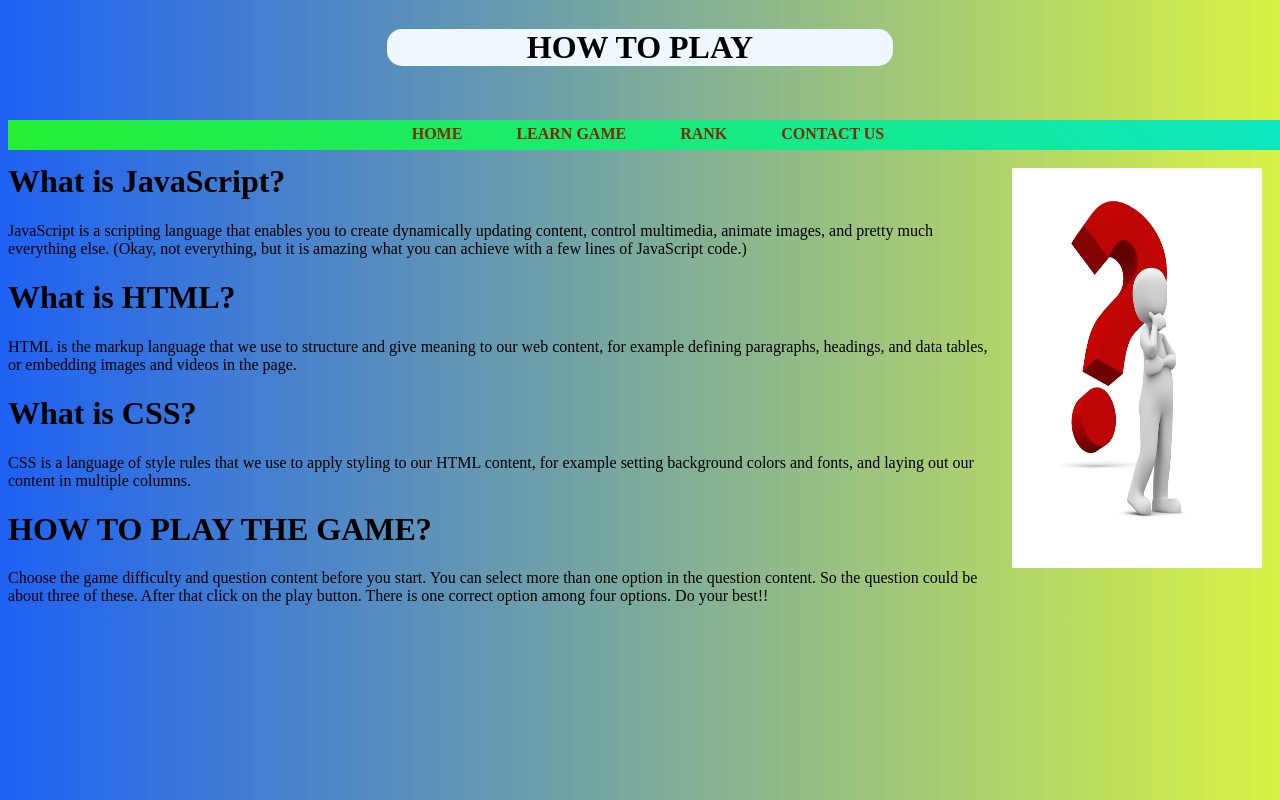
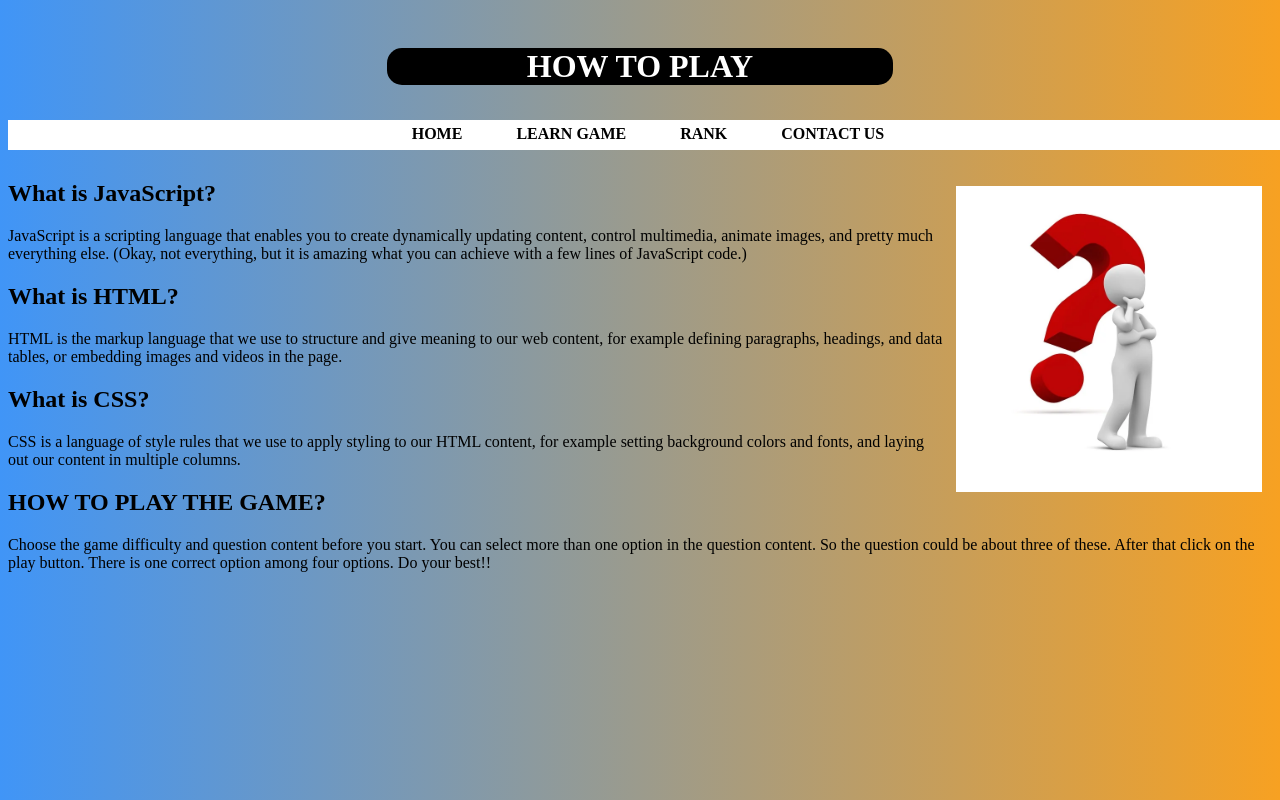
Before and after one commit to rogrammer/Game, a plain HTML site: page learn.html in a window 1280 px wide. Drawn offline with Linux system fonts and the light colour scheme.

Commit message:
changing some visual things

```diff
--- a/index.css
+++ b/index.css
@@ -1,5 +1,5 @@
 body {
-  background: linear-gradient(80deg, #4b90ea, #ef1a5e);
+  background: linear-gradient(45deg, #00bfff, #ff7f00, #ffd700);
 }
 
 /* Style for logos */
@@ -10,6 +10,14 @@ body {
   margin: 35px;
 }
 
+/* Styling for selected image */
+.language-logo.selected {
+  border: 2px solid #ffffff; /* Change border color */
+  border-radius: 10px; /* Add border radius for rounded corners */
+  box-shadow: 0 0 10px rgba(0, 0, 0, 0.5); /* Add shadow effect */
+}
+
+
 /* Style for header of page start */
 #header-container {
   display: flex;
@@ -17,8 +25,8 @@ body {
 }
 
 #header {
-  background-color: aliceblue;
-  color: black;
+  background-color: rgb(0, 0, 0);
+  color: rgb(255, 255, 255);
   text-align: center;
   width: 40%;
   border-radius: 15px;
--- a/learn.css
+++ b/learn.css
@@ -1,5 +1,5 @@
 body {
-  background: linear-gradient(90deg, #1e61f3, #d9f346);
+  background: linear-gradient(90deg, #4095f7, #f7a122);
 }
 /* Style for header start */
 #header-container {
@@ -8,18 +8,20 @@ body {
 }
 
 #header {
-  background-color: aliceblue;
-  color: black;
+  background-color: rgb(0, 0, 0);
+  color: rgb(255, 255, 255);
   text-align: center;
   width: 40%;
   border-radius: 15px;
+  margin-top: 40px;
 }
 /* Style for header end */
 
 /* Style for image */
 img {
-  height: 400px;
-  width: 250px;
+  height: 300px;
+  width: auto;
   float: right;
-  margin: 10px 10px 10px 10px;
+  margin: 10px;
+  border: 3px solid #fff;
 }
--- a/learn.html
+++ b/learn.html
@@ -24,19 +24,19 @@
   <!-- Game informations and instructions -->
   <p>
     <img src="question.webp" alt="image">
-  <h1>What is JavaScript?</h1>
+  <h2>What is JavaScript?</h2>
   JavaScript is a scripting language that enables you to create dynamically updating content, control multimedia,
   animate images, and pretty much everything else. (Okay, not everything, but it is amazing what you can achieve with a
   few lines of JavaScript code.)
-  <h1>What is HTML?</h1>
+  <h2>What is HTML?</h2>
   HTML is the markup language that we use to structure and give meaning to our web content, for example defining
   paragraphs, headings, and data tables, or embedding images and videos in the page.
-  <h1>What is CSS?</h1>
+  <h2>What is CSS?</h2>
   CSS is a language of style rules that we use to apply styling to our HTML content, for example setting background
   colors and fonts, and laying out our content in multiple columns.
   </p>
   <p>
-  <h1>HOW TO PLAY THE GAME?</h1>
+  <h2>HOW TO PLAY THE GAME?</h2>
   Choose the game difficulty and question content before you start. You can select more than one option in the question
   content. So the question could be about three of these. After that click on the play button. There is one correct
   option among four options. Do your best!!
--- a/navbar.css
+++ b/navbar.css
@@ -1,6 +1,6 @@
 /* Style for navigation bar starts */
 .main-nav {
-    background: linear-gradient(45deg, #24ef31, #0de6c1);
+    background: rgb(255, 255, 255);
     padding-top: 5px;
     height: 25px;
     position: fixed;
@@ -25,7 +25,7 @@
   }
 
   .main-nav a {
-    color: #7e2b04;
+    color: #000000;
     text-decoration: none;
     font-weight: bold;
     font-size: 16px;
@@ -35,6 +35,6 @@
   }
 
   .main-nav a:hover {
-    background-color: #3c7ddf;
+    background-color: #3373e9;
   }
   /* Style for navigation bar end */
--- a/score.css
+++ b/score.css
@@ -11,8 +11,8 @@ div.header-container {
 }
 
 #header {
-  background: linear-gradient(180deg, #c66b86, #6b0421);
-  color: black;
+  background: black;
+  color: white;
   text-align: center;
   width: 40%;
   border-radius: 20px;
```
Also changed, not shown: index.html (+12 -17 lines), index.js (+55 -28 lines).
